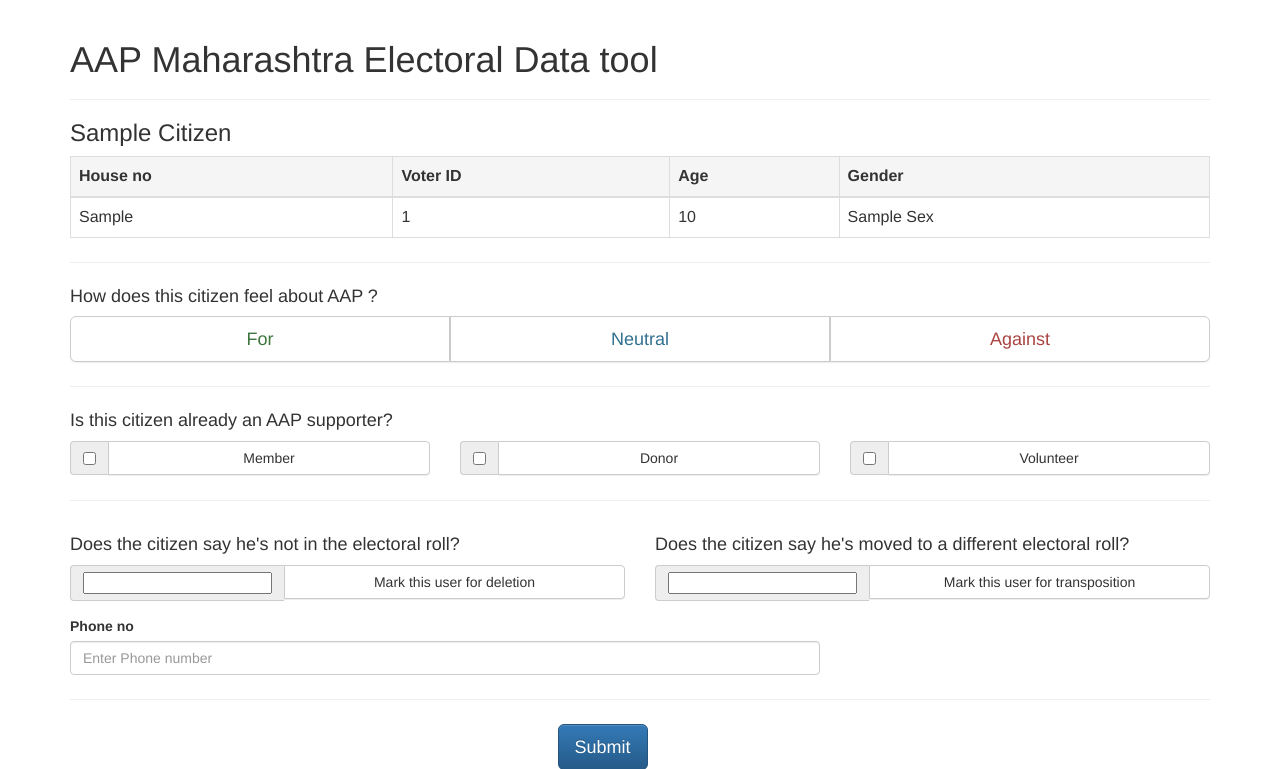
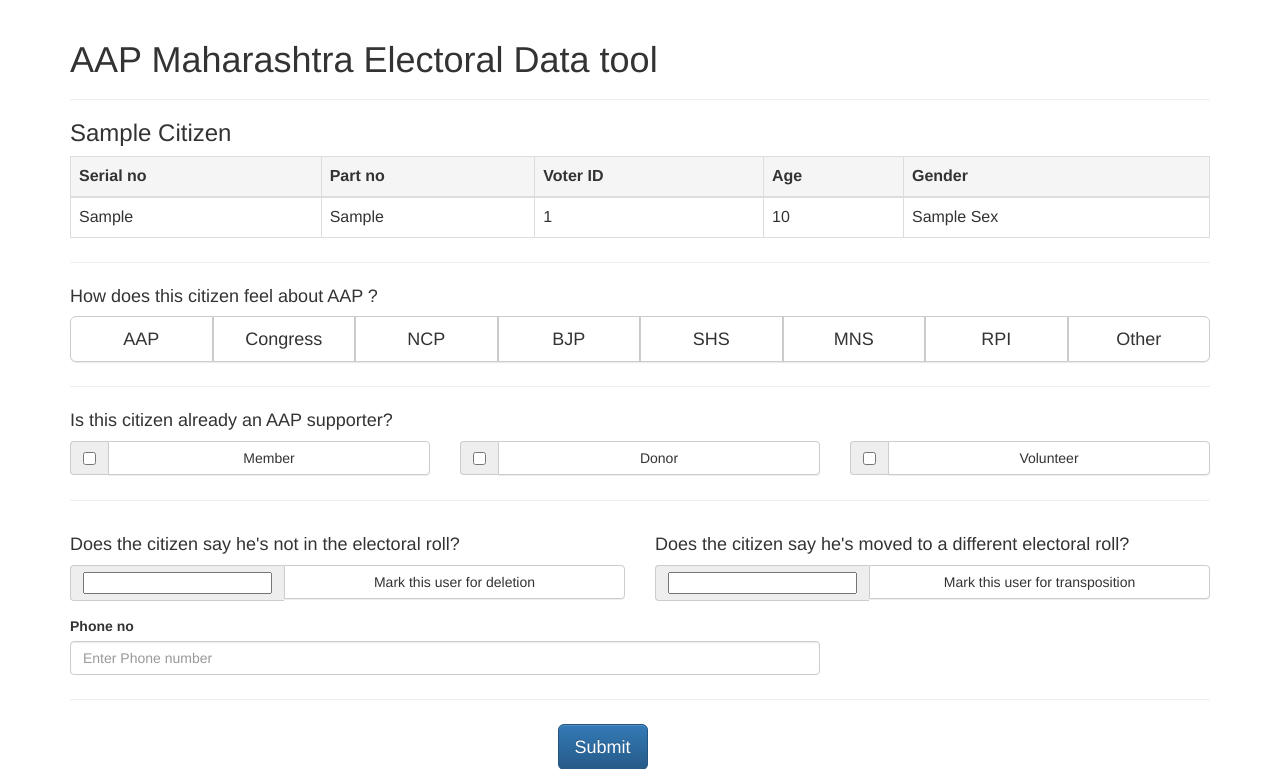
Before and after one commit to AAPMaharashtra/electoral-data, a Django app: template electoral_data/templates/electoral_data/detail.html in a window 1280 px wide; the page is wider, and only the part inside the window is pictured. Shown: the top 769 px of that part. Run offline with Django 3.2, Linux system fonts and the light colour scheme; the template is opened without the code that fills it: most values are stand-ins (such as "Sample title", 1, 10 or a date in 2020); form fields are guessed from the names that the template uses; some libraries are stand-ins or nearby versions.

Commit message:
Added political parties in form.

```diff
--- a/electoral_data/templates/electoral_data/detail.html
+++ b/electoral_data/templates/electoral_data/detail.html
@@ -5,14 +5,16 @@
 		<div class="table-resposive">
 			<table class="table table-bordered">
 				<thead>
-					<th class="active">House no</th>
+					<th class="active">Serial no</th>
+					<th class="active">Part no</th>
 					<th class="active">Voter ID</th>
 					<th class="active">Age</th>
 					<th class="active">Gender</th>
 				</thead>
 				<tbody>
 					<tr>
-						<td>{{Citizen.house_no}}</td>
+						<td>{{Citizen.serial_no}}</td>
+						<td>{{Citizen.part_no}}</td>
 						<td>{{Citizen.voter_id}}</td>
 						<td>{{Citizen.age}}</td>
 						<td>{{Citizen.sex | title}}</td>
@@ -25,9 +27,14 @@
 		<div class="row">
 			<div class="col-sm-12">
 				<div class="btn-group btn-group-justified btn-group-lg">
-			        <a class="btn btn-default noBackground interestBtn" role="button" id="forBtn">For</a>
-			        <a class="btn btn-default noBackground interestBtn" role="button" id="neutralBtn">Neutral</a>
-			        <a class="btn btn-default noBackground interestBtn" role="button" id="againstBtn">Against</a>
+			        <a class="btn btn-default noBackground interestBtn" role="button" id="aapBtn">AAP</a>
+			        <a class="btn btn-default noBackground interestBtn" role="button" id="congressBtn">Congress</a>
+			        <a class="btn btn-default noBackground interestBtn" role="button" id="ncpBtn">NCP</a>
+			        <a class="btn btn-default noBackground interestBtn" role="button" id="bjpBtn">BJP</a>
+			        <a class="btn btn-default noBackground interestBtn" role="button" id="shsBtn">SHS</a>
+			        <a class="btn btn-default noBackground interestBtn" role="button" id="mnsBtn">MNS</a>
+			        <a class="btn btn-default noBackground interestBtn" role="button" id="rpiBtn">RPI</a>
+			        <a class="btn btn-default noBackground interestBtn" role="button" id="otherBtn">Other</a>
 				</div>
 			</div>
 		</div>
--- a/electoral_data/templates/electoral_data/footer.html
+++ b/electoral_data/templates/electoral_data/footer.html
@@ -20,17 +20,37 @@
 	      	});
 
 	      	/* Individial colors for the interest button are addded here */
-	      	$('#forBtn').click(function() {
+	      	$('#aapBtn').click(function() {
 	      		$(this).addClass('btn-success');
-	      		$('#interestInput').val('for');
+	      		$('#interestInput').val('aap');
 	      	});
-	      	$('#neutralBtn').click(function() {
-	      		$(this).addClass('btn-info');
-	      		$('#interestInput').val('neutral');
+	      	$('#congressBtn').click(function() {
+	      		$(this).addClass('btn-success');
+	      		$('#interestInput').val('congress');
 	      	});
-	      	$('#againstBtn').click(function() {
-	      		$(this).addClass('btn-danger');
-	      		$('#interestInput').val('against');
+	      	$('#ncpBtn').click(function() {
+	      		$(this).addClass('btn-success');
+	      		$('#interestInput').val('ncp');
+	      	});
+	      	$('#bjpBtn').click(function() {
+	      		$(this).addClass('btn-success');
+	      		$('#interestInput').val('bjp');
+	      	});
+	      	$('#shsBtn').click(function() {
+	      		$(this).addClass('btn-success');
+	      		$('#interestInput').val('shs');
+	      	});
+	      	$('#mnsBtn').click(function() {
+	      		$(this).addClass('btn-success');
+	      		$('#interestInput').val('mns');
+	      	});
+	      	$('#rpiBtn').click(function() {
+	      		$(this).addClass('btn-success');
+	      		$('#interestInput').val('rpi');
+	      	});
+	      	$('#otherBtn').click(function() {
+	      		$(this).addClass('btn-success');
+	      		$('#interestInput').val('other');
 	      	});
 
 	      	/* Whenever a button associated with a check box is clicked, trigger the checkbox as well */
```
Also changed, not shown: electoral_data/templates/electoral_data/citizen.html (+4 -4 lines).
